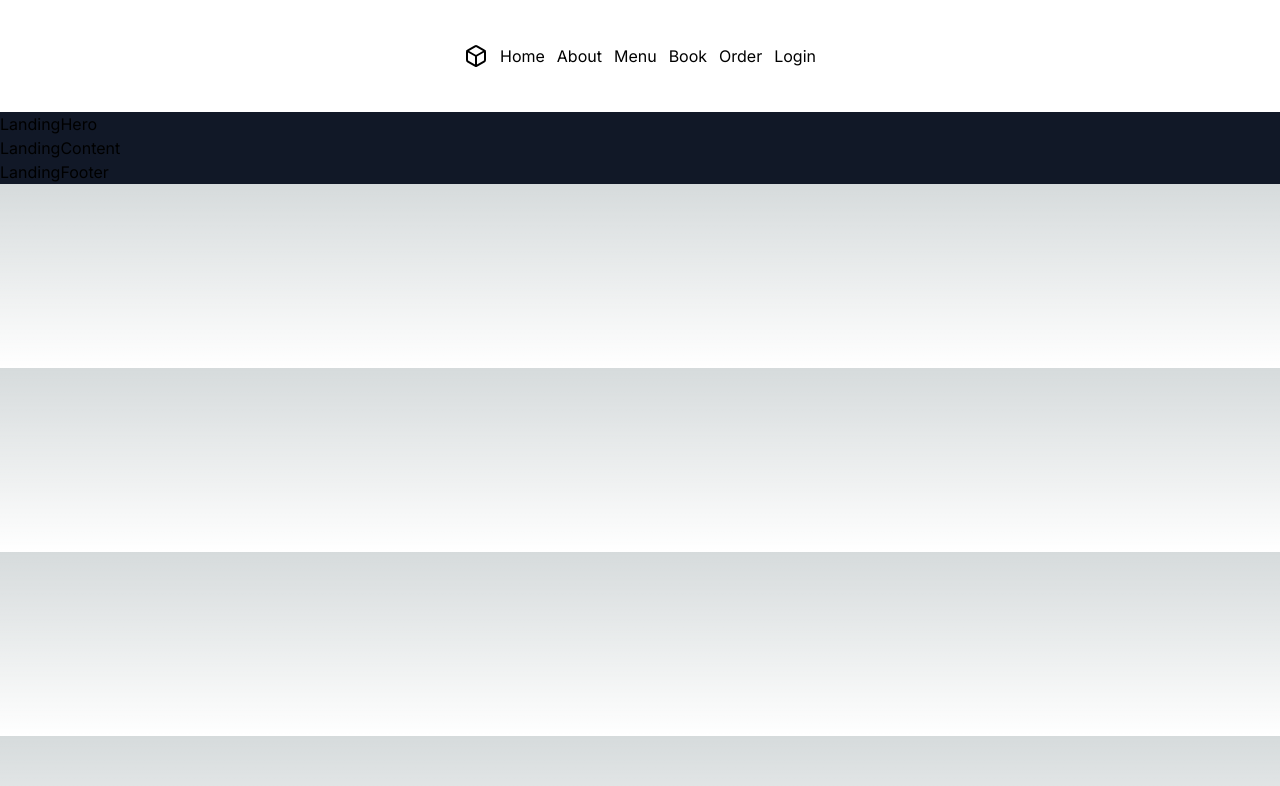
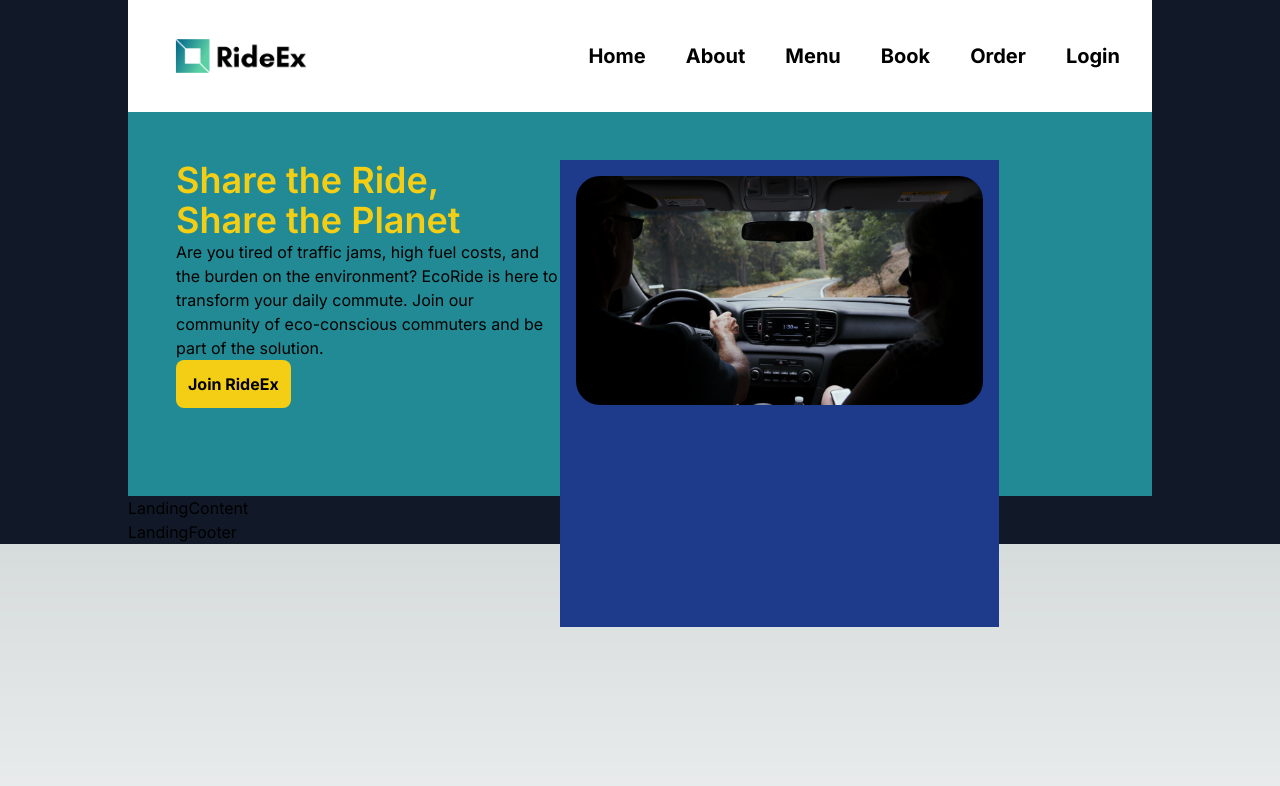
Before and after one commit to aashirisrar/rideex-next, a Next.js app: page / in a window 1280 px wide. Shown: the top 786 px of the page. Built offline with nearby package versions, Linux system fonts and the light colour scheme.

Commit message:
added the hero section

```diff
--- a/app/(landing)/page.tsx
+++ b/app/(landing)/page.tsx
@@ -5,7 +5,7 @@ import LandingFooter from "@/components/landing-footer";
 
 const LandingPage = () => {
   return (
-    <div className="h-full">
+    <div className="mx-auto max-w-screen-lg h-full">
       <LandingNavbar />
       <LandingHero />
       <LandingContent />
--- a/components/landing-hero.tsx
+++ b/components/landing-hero.tsx
@@ -1,7 +1,34 @@
+import Image from "next/image";
 import React from "react";
+import hero from "@/public/hero.jpg";
 
 const LandingHero = () => {
-  return <div>LandingHero</div>;
+  return (
+    <div className="h-96 p-12 bg-[#218A94]">
+      <div className="flex col-span-2">
+        <div className="w-96">
+          <div className="text-[#F4CE14] text-4xl font-semibold">
+            Share the Ride,
+            <br /> Share the Planet
+          </div>
+          <div>
+            Are you tired of traffic jams, high fuel costs, and the burden on
+            the environment? EcoRide is here to transform your daily commute.
+            Join our community of eco-conscious commuters and be part of the
+            solution.
+          </div>
+          <div>
+            <button className="bg-[#F4CE14] text-black font-bold rounded-lg p-3">
+              Join RideEx
+            </button>
+          </div>
+        </div>
+        <div className="w-[439px] h-[467px] p-4 bg-blue-900 overflow-hidden ">
+          <Image className="rounded-3xl" src={hero} alt="hero-image" />
+        </div>
+      </div>
+    </div>
+  );
 };
 
 export default LandingHero;
--- a/components/landing-navbar.tsx
+++ b/components/landing-navbar.tsx
@@ -1,17 +1,22 @@
-import { Box } from "lucide-react";
+import Image from "next/image";
 import React from "react";
+import logo from "@/public/logo.png";
 
 const LandingNavbar = () => {
   return (
     <nav>
-      <ul className="flex gap-3 h-28 justify-center bg-white text-black items-center">
-        <Box></Box>
+      <ul className="flex p-4 justify-between bg-white text-black items-center text-xl">
+        <div className="">
+          <Image width="194" src={logo} alt="logo" />
+        </div>
+        <div className="flex gap-10 p-4 bg-white text-black font-bold items-center">
           <li>Home</li>
           <li>About</li>
           <li>Menu</li>
           <li>Book</li>
           <li>Order</li>
           <li>Login</li>
+        </div>
       </ul>
     </nav>
   );
```
Also changed, not shown: public/hero.jpg (added), public/logo.png (added). Lines whose indentation alone changed are shown as unchanged.
